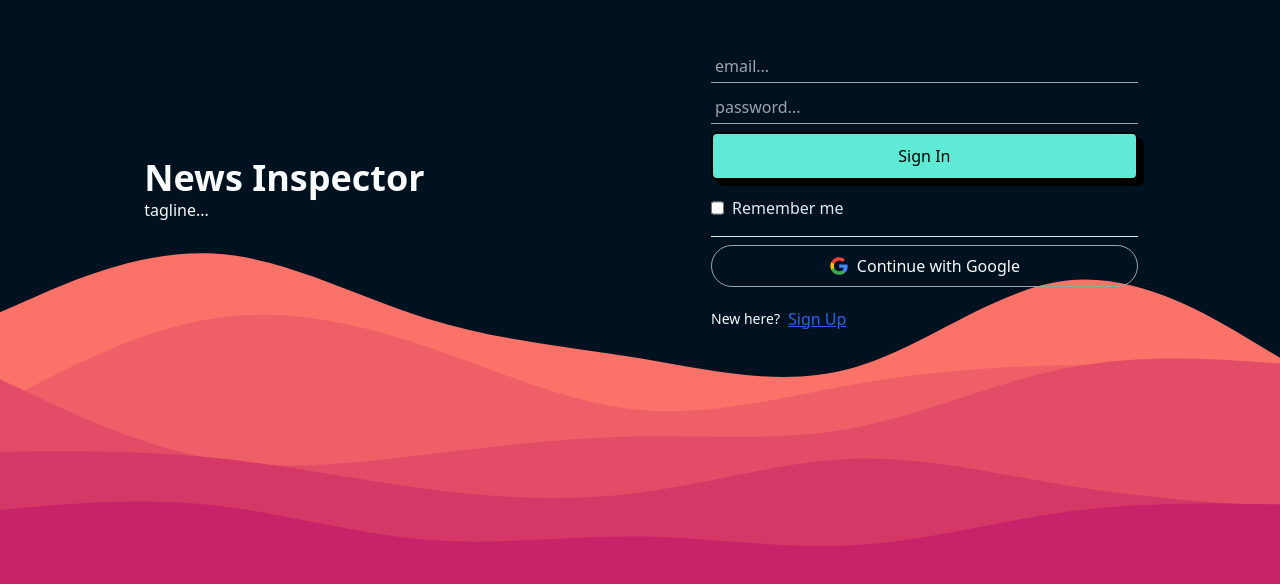
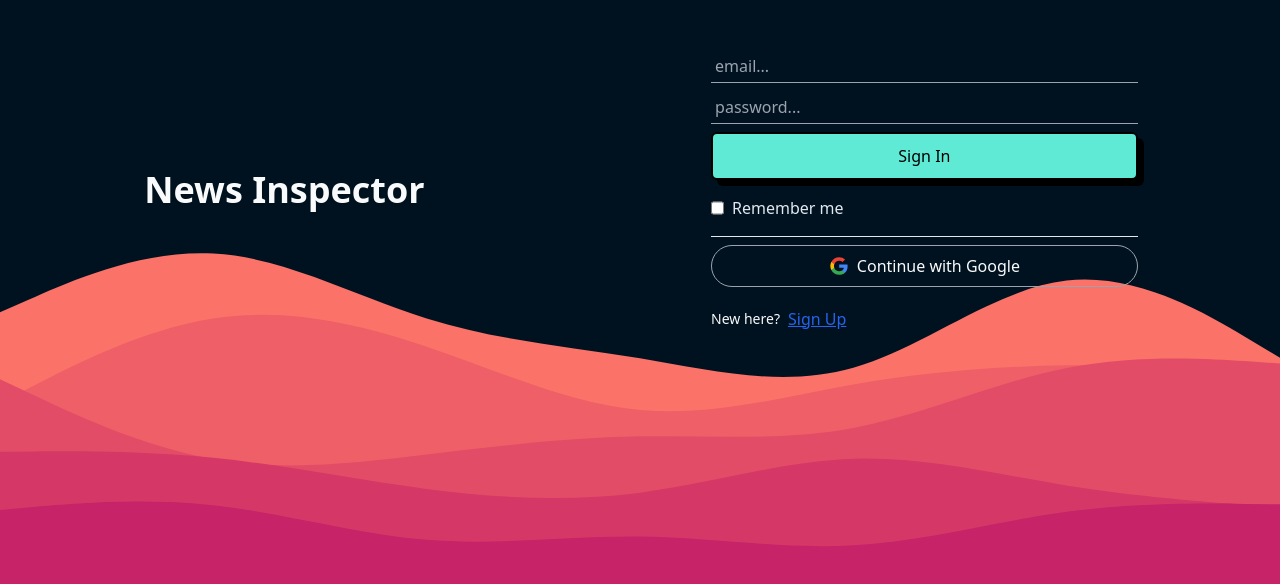
Before and after one commit to BitBrigade/news-inspector, a React (Vite) app in the folder frontend/: page /sign-in in a window 1280 px wide. Shown: the part 210-794 px from the top of the page. Built offline with nearby package versions, Linux system fonts and the light colour scheme.

Commit message:
update: final-update

```diff
--- a/frontend/src/pages/SignIn.jsx
+++ b/frontend/src/pages/SignIn.jsx
@@ -60,7 +60,6 @@ const LogIn = () => {
     <main className="p-2 bg-[#001220] bg-[url('/layered-waves-haikei.svg')] text-gray-50 bg-cover bg-center md:p-0 h-screen flex flex-col md:flex-row md:justify-around justify-center items-center">
       <div className="left drop-shadow-md shadow-gray-300 p-0.5">
         <h1 className="text-4xl font-semibold">News Inspector</h1>
-        <p>tagline...</p>
       </div>
       <div className="form w-full md:w-1/3">
         <form className="flex flex-col gap-2">
--- a/frontend/src/pages/SignUp.jsx
+++ b/frontend/src/pages/SignUp.jsx
@@ -38,7 +38,6 @@ const SignUp = () => {
     <main className="p-2 bg-[#001220] bg-[url('/layered-waves-haikei.svg')] text-gray-50 bg-cover bg-center md:p-0 h-screen flex flex-col md:flex-row md:justify-around justify-center items-center">
       <div className="left drop-shadow-md shadow-gray-300 p-0.5">
         <h1 className="text-4xl font-semibold">News Inspector</h1>
-        <p>tagline...</p>
       </div>
       <div className="form w-full md:w-1/3">
         <form className="flex flex-col gap-2">
@@ -70,8 +69,7 @@ const SignUp = () => {
             type="submit"
             onClick={handleSubmit}
             disabled={loading}
-            className="relative rounded-md inline-block py-3 font-medium group"
-          >
+            className="relative rounded-md inline-block py-3 font-medium group">
             <span className="absolute rounded-md inset-0 w-full h-full transition duration-200 ease-out transform translate-x-1.5 translate-y-1.5 bg-black group-hover:-translate-x-0 group-hover:-translate-y-0"></span>
             <span className="absolute rounded-md inset-0 w-full h-full bg-teal-300 border-2 border-black group-hover:bg-teal-400"></span>
             <span className="relative rounded-md text-black">Sign Up</span>
```
